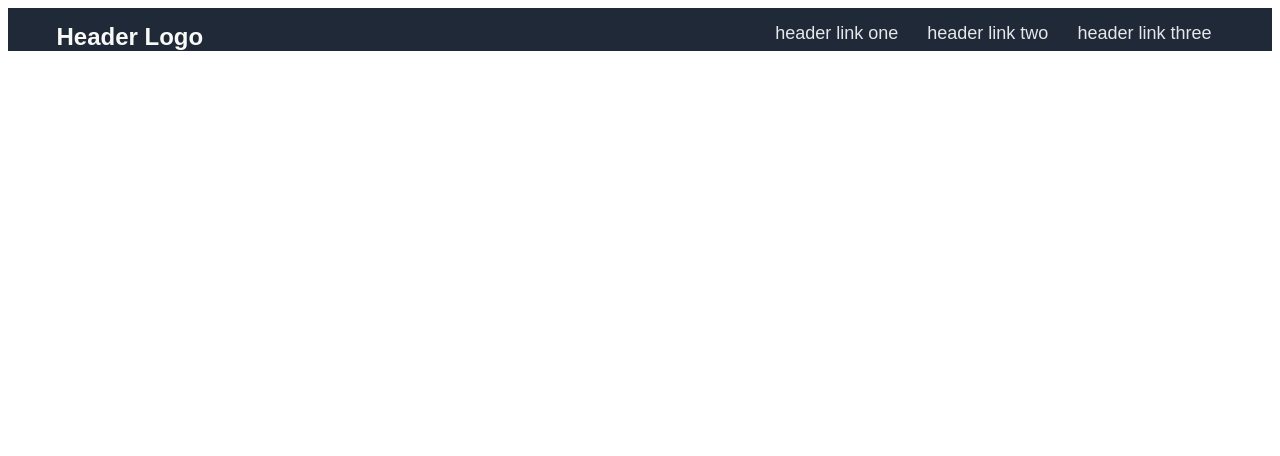
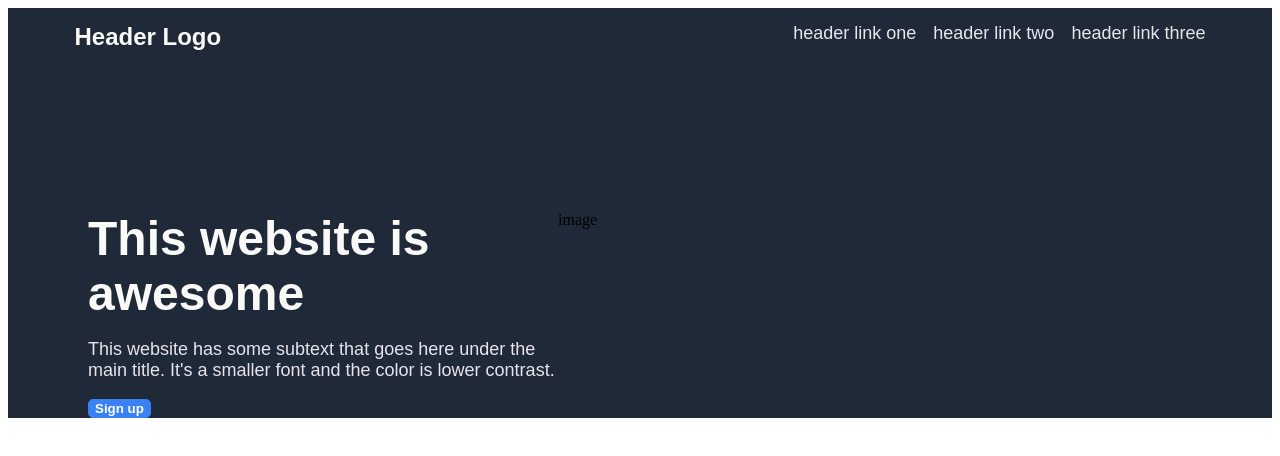
Before and after one commit to ahmad-commits/landing-page, a plain HTML site: page index.html in a window 1280 px wide. Drawn offline with Linux system fonts and the light colour scheme.

Commit message:
added hero text

```diff
--- a/css/style.css
+++ b/css/style.css
@@ -7,6 +7,7 @@
     display: flex;
     flex-direction: column;
     align-items: center;
+    gap: 10pc;
 }
 .main-div .heading-line {
     display: flex;
@@ -30,5 +31,33 @@
     font-family: sans-serif;
 }
 .main-div .link a {
-    margin: 12px;
+    margin-left: 12px;
 }
+.main-div .information {
+    width: 69pc;
+    display: flex;
+    flex-direction: row;
+}
+.main-div .bold-text, .awesome {
+    font-family: sans-serif;
+    color:#F9FAF8;
+    font-weight: bolder;
+    font-size: 48px;
+    align-self: flex-end;
+}
+.main-div .paragraph {
+    font-family: sans-serif;
+    width:470px;
+    color: #E7E5EB;
+    font-size: 18px;
+}
+.main-div .sign-button {
+    font-family: sans-serif;
+    color: white;
+    background-color: #3882F6;
+    border: 1px solid #3882F6;
+    border-radius: 5px;
+    font-weight: bold;
+    text-align: center;
+
+}
--- a/index.html
+++ b/index.html
@@ -20,8 +20,12 @@
                 </div>
                 <div class="information">
                     <div class="description">
+                        <div class="bold-text">This website is</div>
+                        <div class="awesome">awesome</div>
+                        <p class="paragraph">This website has some subtext that goes here under the main title. It's a smaller font and the color is lower contrast.</p>
+                        <button class="sign-button">Sign up</button>
                     </div>
-                    <div class="image-placeholder"></div>
+                    <div class="image-placeholder">image</div>
                 </div>
             </div>
             <div class="beta part"></div>
```
